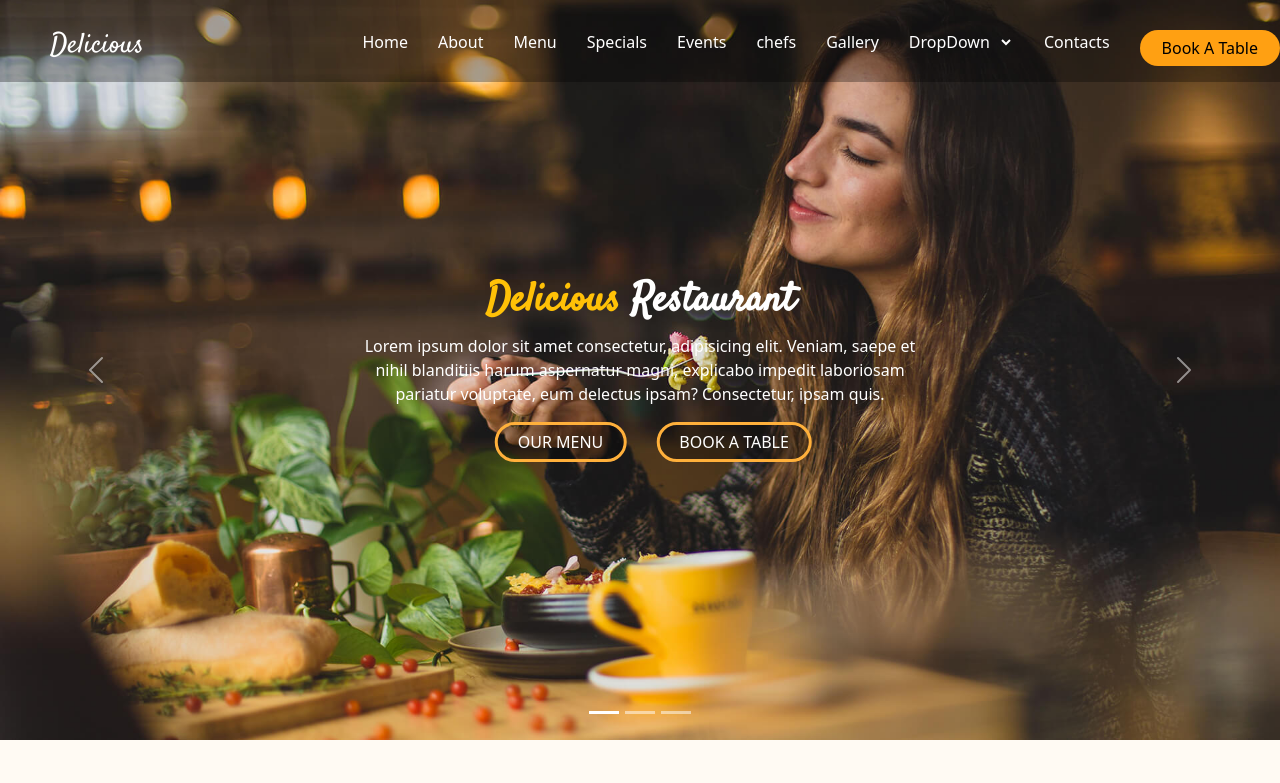
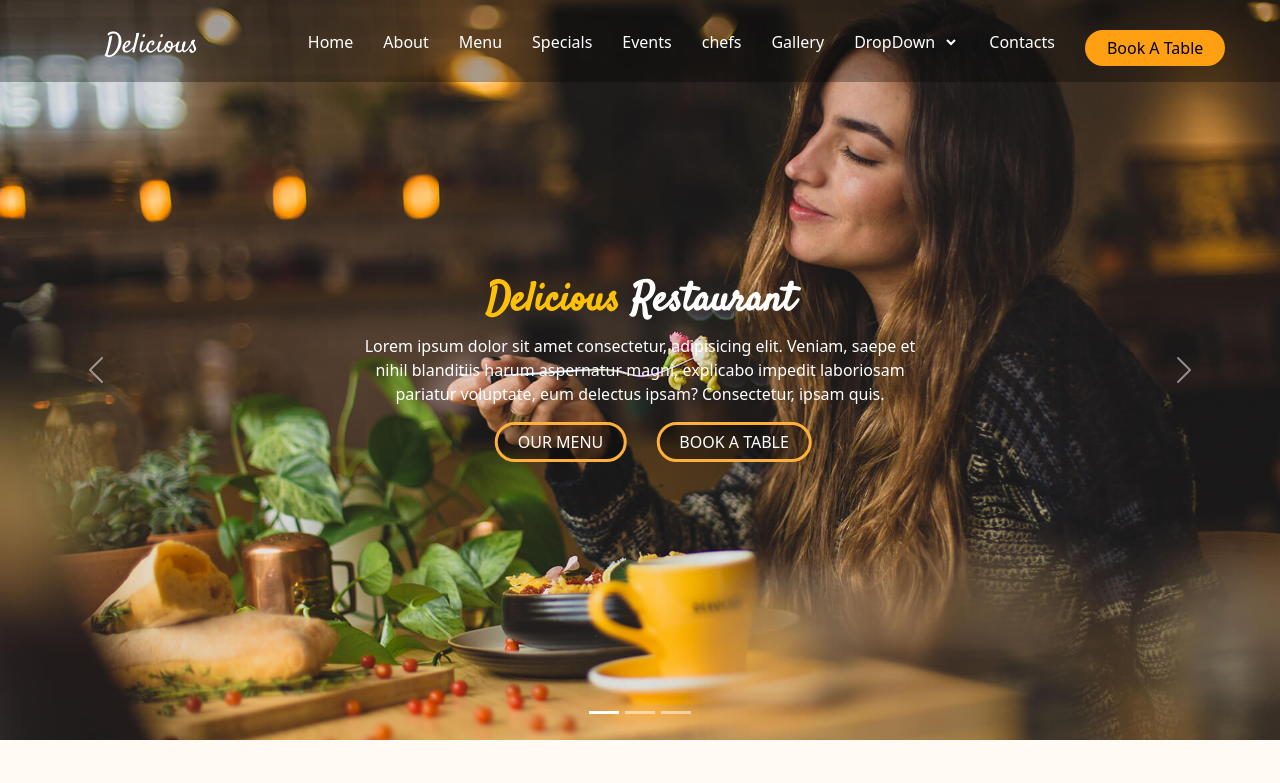
Before and after one commit to saifdin0101/SaifEddine-Project, a website: page index.html in a window 1280 px wide. Shown: the top 783 px of the page. Drawn offline with nearby package versions, Linux system fonts and the light colour scheme.

Commit message:
another thing

```diff
--- a/src/sass/modules/home/_nav.sass
+++ b/src/sass/modules/home/_nav.sass
@@ -7,7 +7,7 @@ nav
     position: fixed
     z-index: 99999
     width: 100%
-    justify-content: space-between
+    justify-content: space-evenly
 
     div
         h3
```
Also changed, not shown: public/css/app.css.
